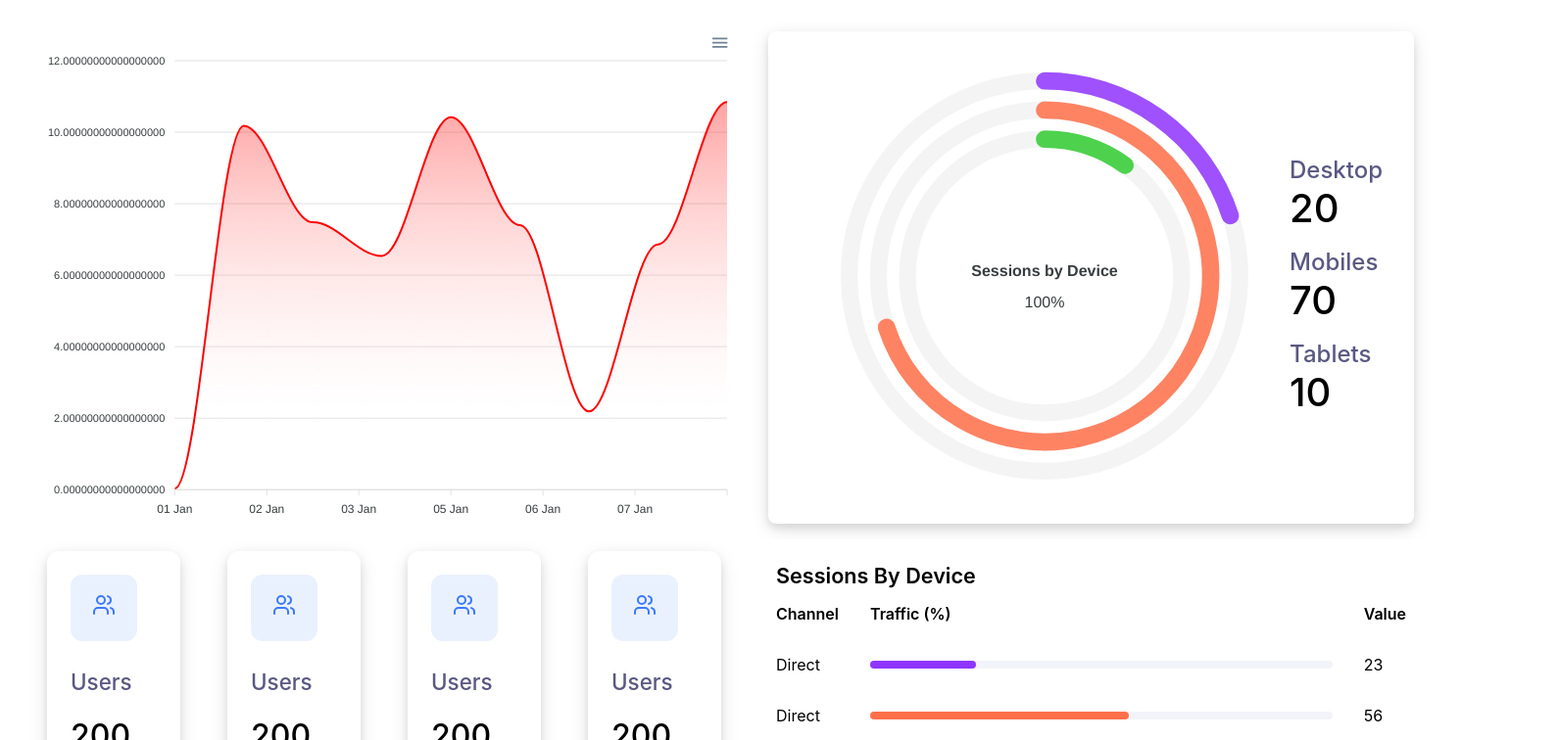
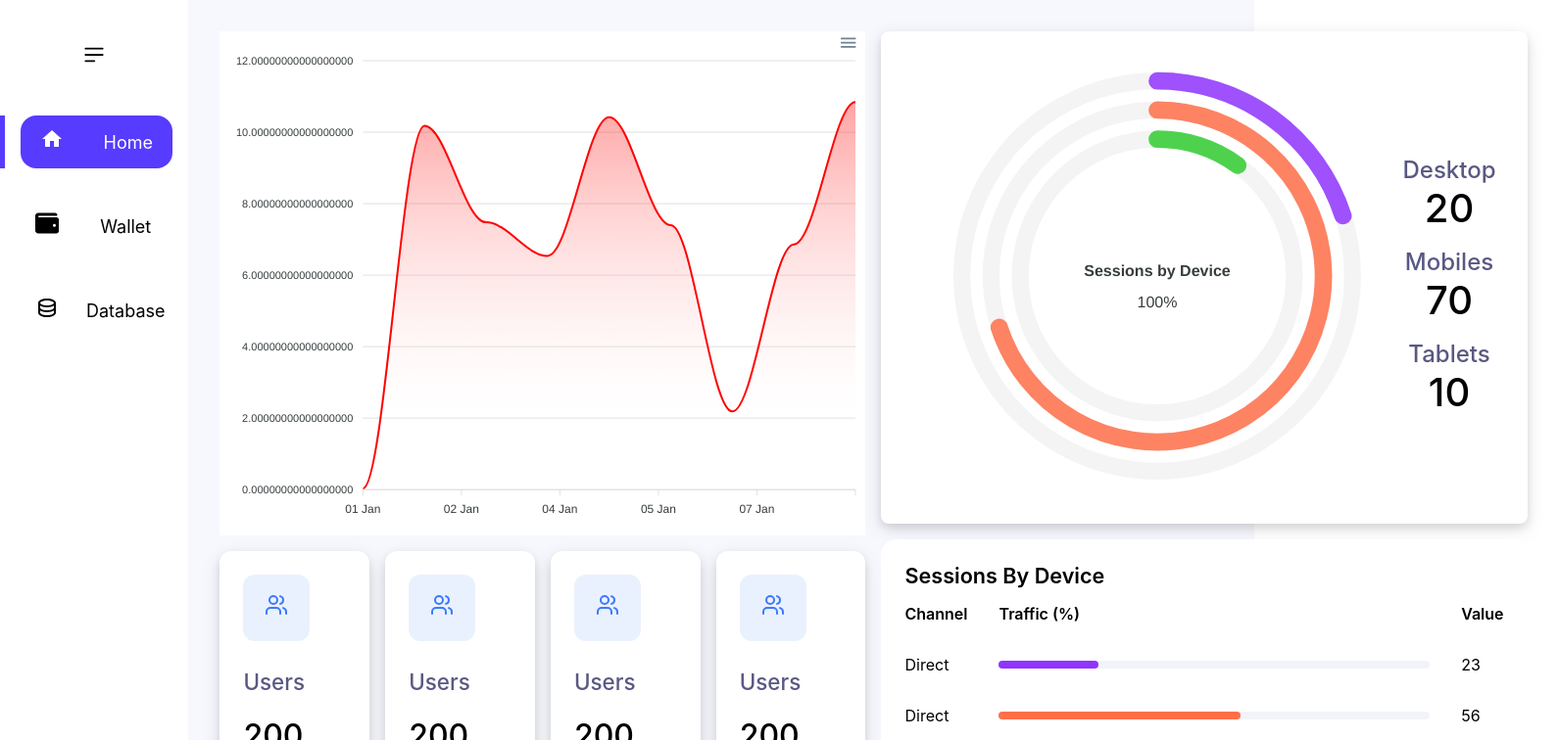
Before and after one commit to ethindia-2023/frontend, a React (Create React App) app: page / in a window 1280 px wide. Shown: the top 756 px of the page at 98% size, 1591 px wide, since content can reach past the window. Built offline with nearby package versions, Linux system fonts and the light colour scheme.

Commit message:
feat: integrate app bar

```diff
--- /dev/null
+++ b/src/app/components/AppBar/index.css
@@ -0,0 +1,58 @@
+.app-bar{
+    width: max-content;
+    background-color: white;
+    text-align: center;
+}
+
+.app-bar-content{
+    display: flex;
+    flex-flow: column nowrap;
+    row-gap: 2rem;
+    /* column-gap: 1rem; */
+}
+
+.app-bar-content-item{
+    display: flex;
+    flex-flow: row nowrap;
+    border-radius: 1rem;
+}
+
+.app-bar-content-wrapper{
+    padding: 0 1rem;
+    cursor: pointer;
+}
+
+.app-bar-icon{
+    font-size: x-large;
+    padding: 0.75rem 1.25rem;
+    margin: 0 0.75rem;
+    margin: 2rem 0;
+}
+
+.app-bar-content-item {
+    text-align: center;
+}
+
+.app-bar-icon-container{
+    flex: 0;
+    font-size: x-large;
+    padding: 0.75rem 1.25rem;
+    border-radius: 1rem;
+}
+
+.app-bar-label-container {
+    flex: 1;
+    font-size: large;
+    text-align: center;
+    margin: 0;
+    /* display: flex; */
+    justify-content: center;
+    align-items: center;
+    padding: 0.5rem 0.5rem;
+    display: none;
+    transition: display 1s ease-in-out;
+}
+
+.app-bar-label-container.app-bar-hover {
+    display: flex;
+}
--- /dev/null
+++ b/src/app/components/AppBar/index.tsx
@@ -0,0 +1,63 @@
+import { ReactNode, useState } from "react";
+import { HiMiniBars3BottomLeft } from "react-icons/hi2";
+import "./index.css";
+
+export type AppBarItem = {
+  label: string;
+  icon: ReactNode;
+};
+
+export type AppBarProps = {
+  items: AppBarItem[];
+};
+
+const AppBar: React.FC<AppBarProps> = (props: AppBarProps) => {
+  const { items } = props;
+  const [hover, setHover] = useState(false);
+  const [selectedIndex, setSelectedIndex] = useState(0);
+
+  return (
+    <div
+      className="app-bar"
+      onMouseEnter={() => setHover(true)}
+      onMouseLeave={() => setHover(false)}
+    >
+      <div className="app-bar-icon">{<HiMiniBars3BottomLeft />}</div>
+      <div className="app-bar-content">
+        {items.map((item: AppBarItem, index: number) => {
+          return (
+            <div
+              className="app-bar-content-wrapper"
+              style={
+                index == selectedIndex
+                  ? { borderLeft: "0.35rem solid #573BFF" }
+                  : {}
+              }
+              onClick={() => setSelectedIndex(index)}
+            >
+              <div
+                className="app-bar-content-item"
+                style={
+                  index == selectedIndex
+                    ? { backgroundColor: "#573BFF", color: "white" }
+                    : {}
+                }
+              >
+                <div className="app-bar-icon-container">{item.icon}</div>
+                <p
+                  className={`app-bar-label-container ${
+                    hover ? "app-bar-hover" : ""
+                  }`}
+                >
+                  {item.label}
+                </p>
+              </div>
+            </div>
+          );
+        })}
+      </div>
+    </div>
+  );
+};
+
+export default AppBar;
--- a/src/app/components/DataCard/index.css
+++ b/src/app/components/DataCard/index.css
@@ -20,8 +20,6 @@
     display: flex;
 }
 .data-card{
-    margin: 0 1rem;
-    /* width: 9rem; */
     padding: 1.5rem;
     box-shadow: 0 4px 8px 0 rgba(0, 0, 0, 0.1), 0 6px 20px 0 rgba(0, 0, 0, 0.1);
     display: inline-block;
--- a/src/app/components/DayAnalytics/index.css
+++ b/src/app/components/DayAnalytics/index.css
@@ -1,5 +1,4 @@
 .day-card{
-    margin: 0 1rem;
     display:flex;
     padding-right: 1.5rem;
     padding-left: 1.5rem;
--- a/src/app/components/RadialChart/index.css
+++ b/src/app/components/RadialChart/index.css
@@ -5,7 +5,6 @@
     border-radius:0.5rem ;
     padding-left: 2rem;
     padding-right: 2rem;
-    margin: 0 1rem;
     background-color: white;
 }
 .values{
--- a/src/app/index.css
+++ b/src/app/index.css
@@ -2,10 +2,12 @@
     text-align: center;
     background-color: #F6F8FD;
     margin: 0;
+    display: flex;
 }
 
 .app-content {
     display: flex;
+    flex: 1;
     flex-flow: row nowrap;
     gap: 1rem;
     padding: 2rem;
--- a/src/app/index.tsx
+++ b/src/app/index.tsx
@@ -5,6 +5,10 @@ import DataCard, { DataCardProps } from "app/components/DataCard";
 import { LuUsers } from "react-icons/lu";
 import DayAnalytics, { DayAnalyticsProps } from "app/components/DayAnalytics";
 import RadialCharts, { RadialChartsProps } from "app/components/RadialChart";
+import AppBar, { AppBarProps } from "app/components/AppBar";
+import { MdHome } from "react-icons/md";
+import { FaWallet } from "react-icons/fa";
+import { RiDatabase2Line } from "react-icons/ri";
 
 const App: React.FC = () => {
   const barInfoCardProps: BarInfoCardProps = {
@@ -117,7 +121,26 @@ const App: React.FC = () => {
     value: [20, 70, 10],
   };
 
+  const appBarProps: AppBarProps = {
+    items: [
+      {
+        icon: <MdHome />,
+        label: "Home",
+      },
+      {
+        icon: <FaWallet />,
+        label: "Wallet",
+      },
+      {
+        icon: <RiDatabase2Line />,
+        label: "Database",
+      },
+    ],
+  };
+
   return (
+    <div className="app">
+      <AppBar {...appBarProps} />
       <div className="app-content">
         <div className="app-left-pane">
           <SplineCharts {...splineProps} />
@@ -137,6 +160,7 @@ const App: React.FC = () => {
           <BarInfoCard {...barInfoCardProps} />
         </div>
       </div>
+    </div>
   );
 };
 
```
Lines whose indentation alone changed are shown as unchanged.
